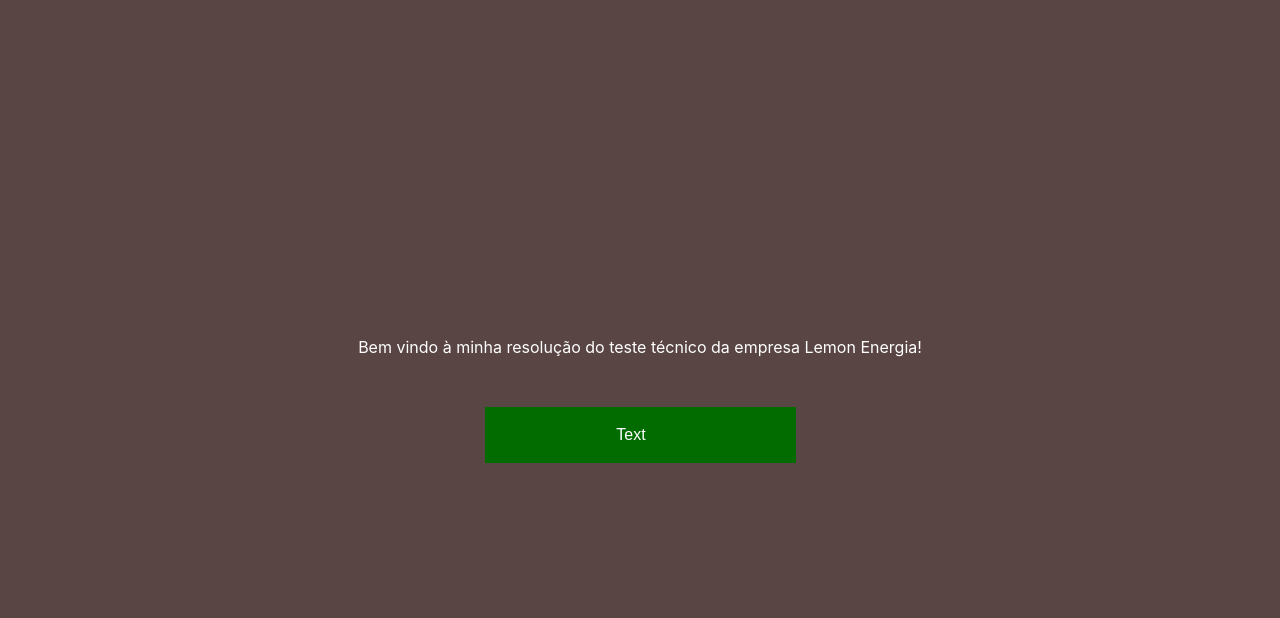
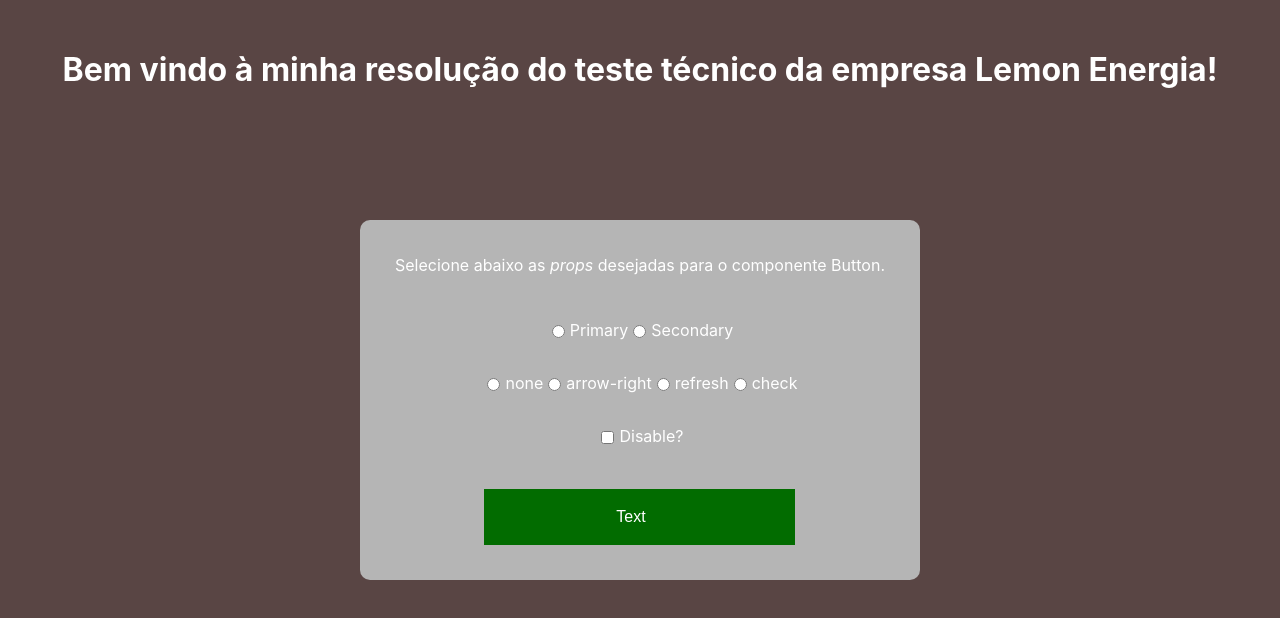
Before and after one commit to joaodslourenco/teste-lemon, a React (Create React App) app: page / in a window 1280 px wide. Shown: the top 618 px of the page. Built offline with nearby package versions, Linux system fonts and the light colour scheme.

Commit message:
working on user interaction to set props to Button

```diff
--- a/src/components/Homepage.jsx
+++ b/src/components/Homepage.jsx
@@ -1,18 +1,33 @@
 import styled from 'styled-components'
 import Button from './Button'
 import { arrowRight, check, refresh } from '../icons'
+import { useState } from 'react'
+import PropsSelection from './PropsSelection'
 
 export default function Homepage() {
+  const [selectedColor, setSelectedColor] = useState('primary')
+  const [selectedIcon, setSelectedIcon] = useState(false)
+  const [isDisabled, setIsDisabled] = useState(false)
+
   return (
     <Background>
-      <Text>
+      <Title>
         Bem vindo à minha resolução do teste técnico da empresa Lemon Energia!
-      </Text>
-      {/* Container voltado para a demonstração da adaptação do tamanho do componente Button */}
-      <Container>
-        {/* O componente Button pode receber três props: color('primary','secondary'); icon(arrowRight, check, refresh); disabled(boolean) */}
-        <Button color="primary">Text</Button>
-      </Container>
+      </Title>
+      <Content>
+        <PropsSelection />
+        {/* Container voltado para a demonstração da adaptação do tamanho do componente Button */}
+        <Container>
+          {/* O componente Button pode receber três props: color('primary','secondary'); icon(arrowRight, refresh, check); disabled(boolean) */}
+          <Button
+            color={selectedColor}
+            icon={selectedIcon}
+            disabled={isDisabled}
+          >
+            Text
+          </Button>
+        </Container>
+      </Content>
     </Background>
   )
 }
@@ -24,10 +39,24 @@
   flex-direction: column;
   justify-content: center;
   align-items: center;
+  text-align: center;
+
   color: #fff;
 `
-const Text = styled.p`
-  margin-bottom: 50px;
+
+const Title = styled.h1`
+  position: absolute;
+  margin: 0 20px 0;
+  top: 50px;
+`
+
+const Content = styled.div`
+  display: flex;
+  flex-direction: column;
+  align-items: center;
+  background-color: #b5b5b5;
+  padding: 35px;
+  border-radius: 10px;
 `
 
 /* hipótese em que o componente Button é inserido em uma div com tamanho maior*/
--- /dev/null
+++ b/src/components/PropsSelection.jsx
@@ -0,0 +1,52 @@
+import styled from 'styled-components'
+
+export default function PropsSelection(props) {
+  return (
+    <PropsGroup>
+      <Text>
+        Selecione abaixo as <span style={{ fontStyle: 'italic' }}>props </span>
+        desejadas para o componente Button.
+      </Text>
+      <PropsSelector>
+        <input type="radio" id="primary" name="colorprop" value="Primary" />
+        <label htmlFor="primary">Primary</label>
+        <input type="radio" id="secondary" name="colorprop" value="Secondary" />
+        <label htmlFor="secondary">Secondary</label>
+      </PropsSelector>
+      <PropsSelector>
+        <input type="radio" id="none" name="icon" value="none" />
+        <label htmlFor="none">none</label>
+        <input type="radio" id="arrow-right" name="icon" value="arrow-right" />
+        <label htmlFor="arrow-right">arrow-right</label>
+        <input type="radio" id="refresh" name="icon" value="refresh" />
+        <label htmlFor="refresh">refresh</label>
+        <input type="radio" id="check" name="icon" value="check" />
+        <label htmlFor="check">check</label>
+      </PropsSelector>
+      <PropsSelector>
+        <input type="checkbox" id="disabled" name="disabled" value="disabled" />
+        <label htmlFor="disabled">Disable?</label>
+      </PropsSelector>
+    </PropsGroup>
+  )
+}
+
+const PropsGroup = styled.div`
+  display: flex;
+  flex-direction: column;
+  margin-bottom: 25px;
+`
+const PropsSelector = styled.div`
+  display: flex;
+  align-content: center;
+  margin: 15px;
+  justify-content: center;
+
+  input {
+    margin: 5px;
+  }
+`
+
+const Text = styled.p`
+  margin-bottom: 30px;
+`
```
